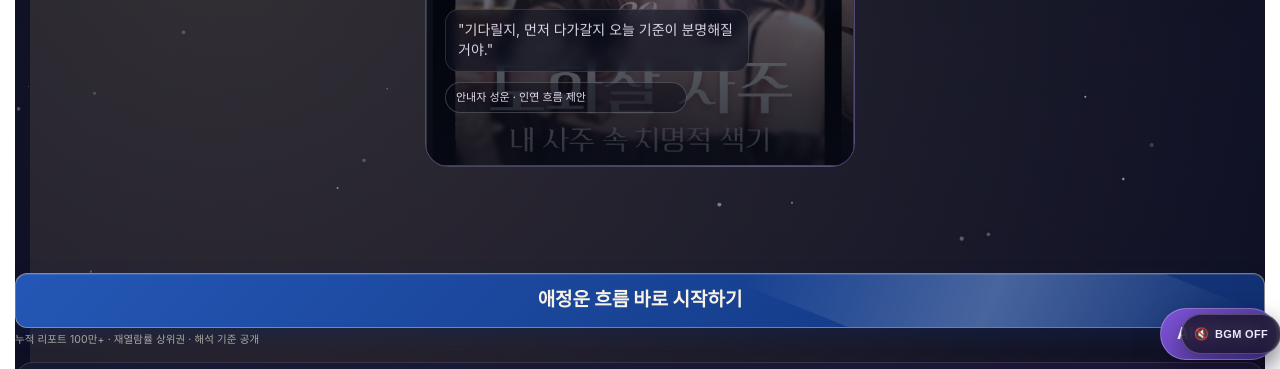
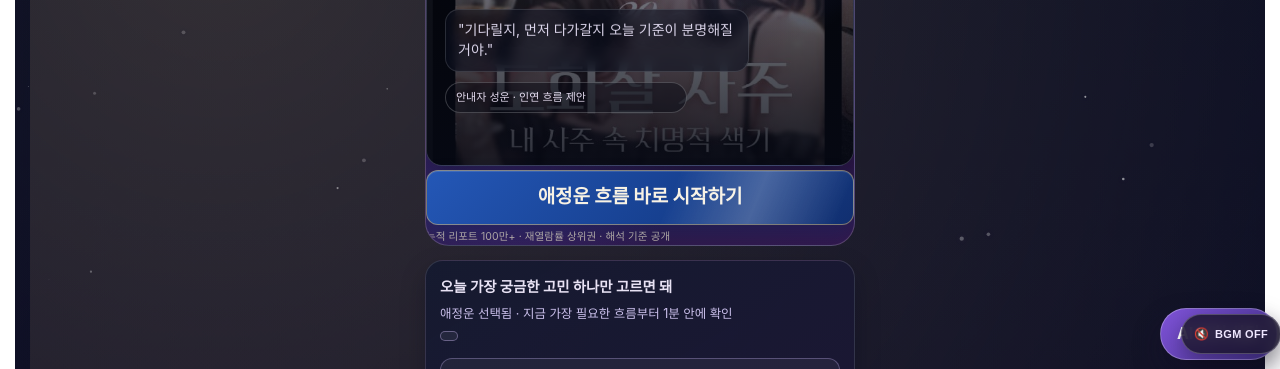
Before and after one commit to handanaru/fate-feeling, a website: page fate-feeling/public/index.html in a window 1280 px wide. Shown: the part 352-721 px from the top of the page. Drawn offline with Linux system fonts and the light colour scheme; a web font is replaced by a local one.

Commit message:
fix(home): remove stray closing div that pushed CTA/content outside home shell

```diff
--- a/fate-feeling/public/index.html
+++ b/fate-feeling/public/index.html
@@ -4,7 +4,7 @@
   <meta charset="UTF-8" />
   <meta name="viewport" content="width=device-width, initial-scale=1.0" />
   <title>Fate & Feeling | 운명의 시작</title>
-  <link rel="stylesheet" href="/css/styles.css?v=rebuild-home-v27" />
+  <link rel="stylesheet" href="/css/styles.css?v=rebuild-home-v28" />
   <link rel="stylesheet" href="/css/concern-picker.css?v=20260226c" />
 </head>
 <body class="ff-rebuild-home">
@@ -121,7 +121,6 @@
           <span class="seongun-badge ff-hero-copy">안내자 성운 · 투자 리듬 제안</span>
         </div>
       </div>
-</div>
       <a class="btn ff-mega-cta" data-concern-sync-link data-concern-dynamic-copy="true" href="/test.html?entry=webtoon">애정운 흐름 바로 시작하기</a>
       <a class="ff-entry-cta" data-concern-sync-link data-concern-dynamic-copy="true" href="/test.html?entry=entry">지금 흐름 빠르게 확인하기</a>
       <p class="ff-trust-strip">누적 리포트 100만+ · 재열람률 상위권 · 해석 기준 공개</p>
```
Also changed, not shown: public/index.html (+1 -2 lines).
